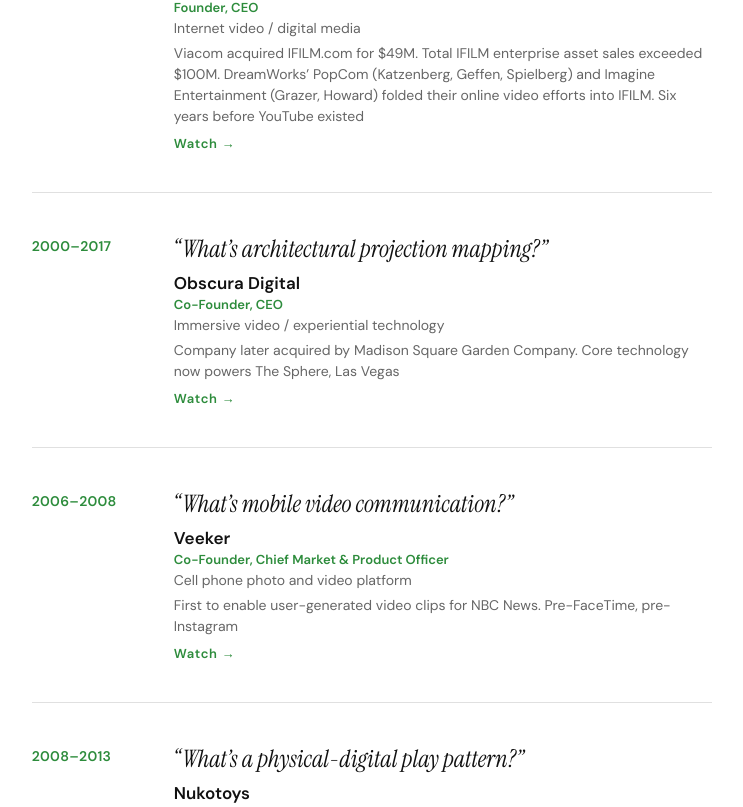
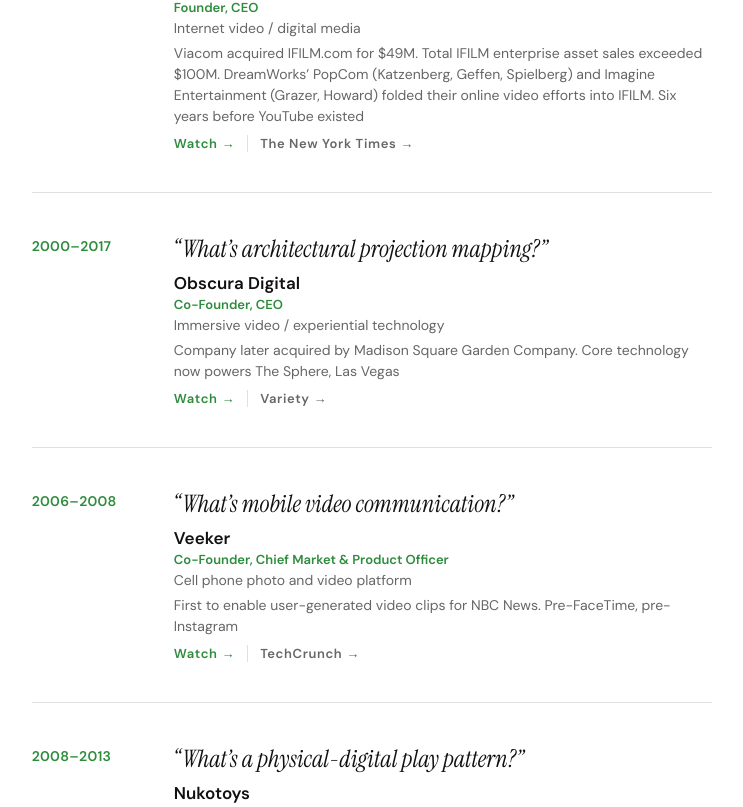
Before and after one commit to founderstate/leosite, a React (Vite) app in the folder leosite/: page / in a window 1280 px wide. Shown: the part 1373-2180 px from the top of the page, without its empty margins (135-878 px from the left). Built offline with nearby package versions, Linux system fonts and the light colour scheme.

Commit message:
Add press links to pattern cards, add PBS link

```diff
--- a/leosite/src/App.jsx
+++ b/leosite/src/App.jsx
@@ -272,6 +272,7 @@
       industry: "Internet video / digital media",
       outcome: "Viacom acquired IFILM.com for $49M. Total IFILM enterprise asset sales exceeded $100M. DreamWorks\u2019 PopCom (Katzenberg, Geffen, Spielberg) and Imagine Entertainment (Grazer, Howard) folded their online video efforts into IFILM. Six years before YouTube existed",
       video: "https://vimeo.com/79609746",
+      press: { label: "The New York Times", url: "https://www.nytimes.com/1999/12/20/movies/technology-media-film-s-digital-potential-has-hollywood-on-edge.html" },
     },
     {
       year: "2000\u20132017",
@@ -281,6 +282,7 @@
       industry: "Immersive video / experiential technology",
       outcome: "Company later acquired by Madison Square Garden Company. Core technology now powers The Sphere, Las Vegas",
       video: "https://vimeo.com/260863020",
+      press: { label: "Variety", url: "https://variety.com/2002/digital/markets-festivals/you-are-surrounded-by-obscura-1117868217/" },
     },
     {
       year: "2006\u20132008",
@@ -290,6 +292,7 @@
       industry: "Cell phone photo and video platform",
       outcome: "First to enable user-generated video clips for NBC News. Pre-FaceTime, pre-Instagram",
       video: "https://youtu.be/wSWtwIAzuyA",
+      press: { label: "TechCrunch", url: "https://techcrunch.com/2006/10/25/veeker-an-embedded-player-for-mobile-video/" },
     },
     {
       year: "2008\u20132013",
@@ -299,6 +302,7 @@
       industry: "Apps/video game and physical toys integration",
       outcome: "5,000+ retail locations including Apple, Walmart, Target, Toys-R-Us, Barnes & Noble. VentureBeat Best Mobile App 2012. Parenting Magazine Best Toy 2012",
       video: "https://vimeo.com/47917689",
+      press: { label: "GamesBeat", url: "https://gamesbeat.com/nukotoys-aims-to-be-silicon-valleys-toy-company/" },
       extraVideos: [
         { url: "https://vimeo.com/48104305", label: "Demo" },
         { url: "https://vimeo.com/42738280", label: "Gameplay" },
@@ -312,6 +316,7 @@
       industry: "Non-profit / global healthcare",
       outcome: "100,000+ children treated worldwide",
       video: "https://youtu.be/cnZV21navZc",
+      press: { label: "PBS NewsHour", url: "https://www.pbs.org/newshour/world/correcting-clubfoot" },
     },
   ];
 
@@ -423,6 +428,18 @@
                         letterSpacing: "0.05em",
                       }}>{ev.label} {"\u2192"}</a>
                     ))}
+                    {item.press && (
+                      <a href={item.press.url} target="_blank" rel="noopener noreferrer" style={{
+                        fontSize: "clamp(11px, 1.2vw, 13px)",
+                        color: GRAY,
+                        textDecoration: "none",
+                        fontWeight: 600,
+                        fontFamily: "'DM Sans', sans-serif",
+                        letterSpacing: "0.05em",
+                        borderLeft: `1px solid ${BORDER}`,
+                        paddingLeft: "12px",
+                      }}>{item.press.label} {"\u2192"}</a>
+                    )}
                   </div>
                 )}
               </div>
@@ -725,7 +742,7 @@
     { name: "Wired", url: "https://www.wired.com/story/obscura-digital-protests-projection-mapping-the-vatican/" },
     { name: "CNET", url: "https://www.cnet.com/culture/nukotoys-aims-for-next-generation-toy-empire/" },
     { name: "LA Times", url: "https://www.latimes.com/archives/la-xpm-2000-aug-31-fi-13123-story.html" },
-    { name: "PBS", url: null },
+    { name: "PBS", url: "https://www.pbs.org/newshour/world/correcting-clubfoot" },
     { name: "Fox News", url: null },
     { name: "Ad Age", url: "https://adage.com/article/news/coby-o-brien-darwin-digital/65658/" },
     { name: "GamesBeat", url: "https://gamesbeat.com/nukotoys-aims-to-be-silicon-valleys-toy-company/" },
```
